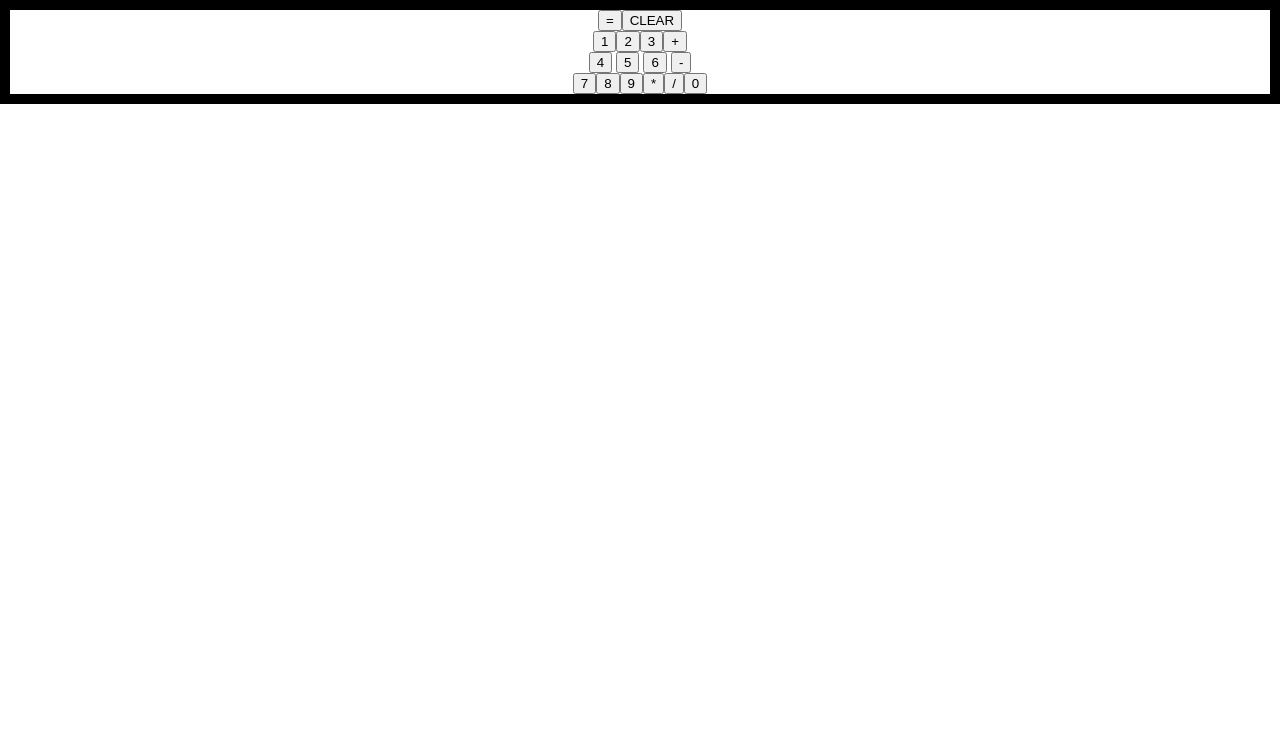
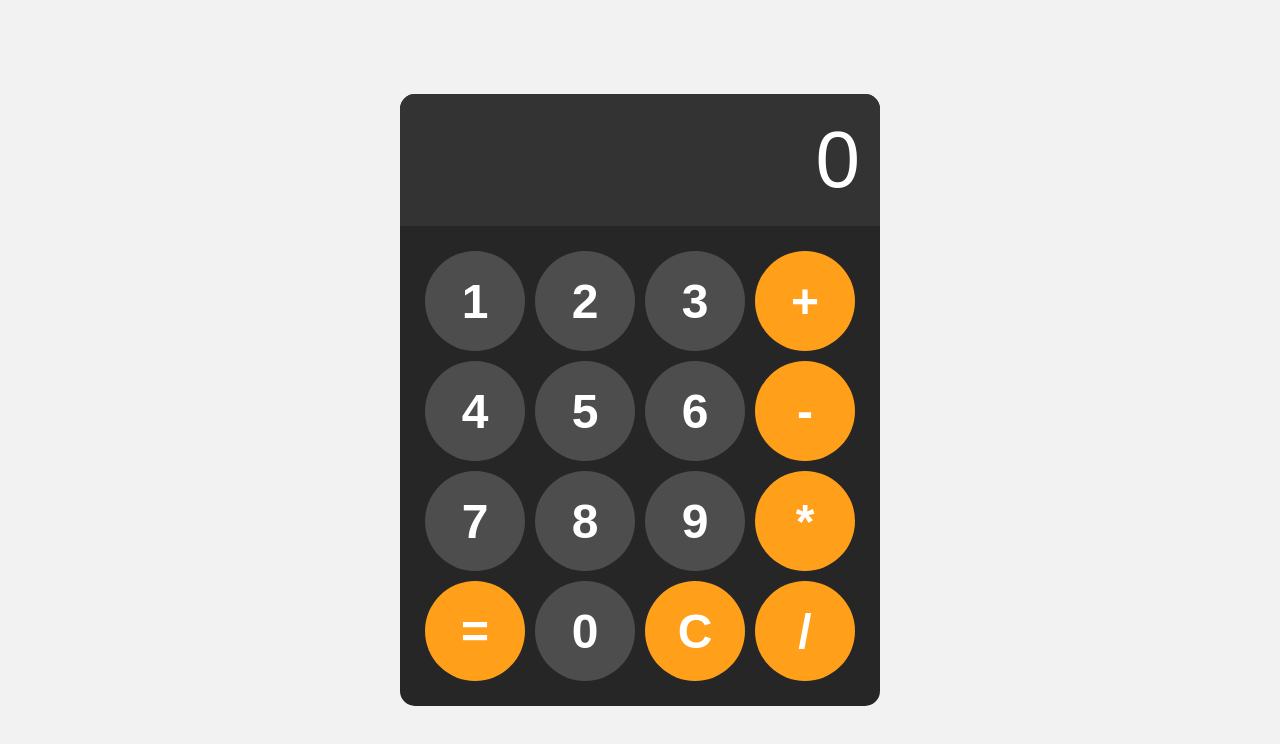
Before and after one commit to pygosclune/js-calculator, a plain HTML site: page index.html in a window 1280 px wide. Drawn offline with Linux system fonts and the light colour scheme.

Commit message:
changed a lot, it may be just new calculator

```diff
--- a/index.html
+++ b/index.html
@@ -8,30 +8,24 @@
 </head>
 <body>
     <div class="container">
-        <div class="first-line">
-            <div class="display"></div>
-            <button class="equals">=</button>
-            <button class="clear">CLEAR</button>
-        </div>
-        <div class="second-line">
-            <button class="1">1</button>
-            <button class="2">2</button>
-            <button class="3">3</button>
-            <button class="add">+</button>
-        </div>
-        <div class="third-line">
-            <button class="4">4</button>
-            <button class="5">5</button>
-            <button class="6">6</button>
-            <button class="subtract">-</button>
-        </div>
-        <div class="fourth-line">
-            <button class="7">7</button>
-            <button class="8">8</button>
-            <button class="9">9</button>
-            <button class="multiply">*</button>
-            <button class="divide">/</button>
-            <button class="0">0</button>
+        <div id="display"></div>
+        <div id="keys">
+            <button class="key">1</button>
+            <button class="key">2</button>
+            <button class="key">3</button>
+            <button class="add operator colored">+</button>
+            <button class="key">4</button>
+            <button class="key">5</button>
+            <button class="key">6</button>
+            <button class="subtract operator colored">-</button>
+            <button class="key">7</button>
+            <button class="key">8</button>
+            <button class="key">9</button>
+            <button class="multiply operator colored">*</button>
+            <button class="equals colored">=</button>
+            <button class="key">0</button>
+            <button class="clear colored">C</button>
+            <button class="divide operator colored">/</button>
         </div>
     </div>
     <script src="./script.js"></script>
--- a/script.js
+++ b/script.js
@@ -1,39 +1,46 @@
-let num1 = 0;
-let num2 = 0;
-let operator = "";
-
-const operate = function(num1, num2, operator) {
-    if (operator === "+") {
-        return num1 + num2;
-    } else if (operator === "-") {
-        return num1 - num2;
-    } else if (operator === "*") {
-        return num1 * num2;
-    } else if (operator === "/") {
-        return num1 / num2;
-    }
-}
-
-const display = document.querySelector(".display");
-const numberButtons = document.querySelectorAll(".container button:not(.equals)");
-const operatorButtons = document.querySelectorAll(".add, .subtract, .multiply, .divide");
+const display = document.getElementById("display");
+const numberButtons = document.querySelectorAll(".key");
+const operatorButtons = document.querySelectorAll(".operator");
 let displayValue = "0";
 let operatorClicked = false;
-
+let num1 = "";
+let num2 = "";
+let operator = "";
 
 const updateDisplay = () => {
     display.textContent = displayValue;
 };
 
+window.onload = () => {
+    updateDisplay();
+};
+
+const operate = function(num1, num2, operator) {
+    num1 = parseInt(num1);
+    num2 = parseInt(num2);
+    if (operator == "+") {
+        return num1 + num2;
+    } else if (operator == "-") {
+        return num1 - num2;
+    } else if (operator == "*") {
+        return num1 * num2;
+    } else if (operator == "/") {
+        return num1 / num2;
+    }
+}
+
 
 numberButtons.forEach(button => {
     button.addEventListener("click", function() {
         const buttonText = button.textContent;
-        if (displayValue === "0" || operatorClicked) {
+        if (displayValue === "0") {
             displayValue = buttonText;
             operatorClicked = false;
         } else {
             displayValue += buttonText;
+            if (operatorClicked) {
+                num2 += buttonText;
+            }
         }
         updateDisplay();
     });
@@ -43,16 +50,11 @@ numberButtons.forEach(button => {
 operatorButtons.forEach(button => {
     button.addEventListener("click", function() {
         if (!operatorClicked) {
-            if (operator !== "") {
-                num2 = parseFloat(displayValue);
-                num1 = operate(num1, num2, operator);
-                displayValue = num1.toString();
-                updateDisplay();
-            } else {
-                num1 = parseFloat(displayValue);
-            }
+            num1 = displayValue;
             operator = button.textContent;
             operatorClicked = true;
+            displayValue += operator;
+            updateDisplay();
         }
     });
 });
@@ -61,18 +63,16 @@ operatorButtons.forEach(button => {
 const equalsButton = document.querySelector(".equals");
 equalsButton.addEventListener("click", function() {
     if (operator !== "") {
-        num2 = parseFloat(displayValue);
-
         if (operator === "/" && num2 === 0) {
             displayValue = "Error: Division by 0";
         } else {
-            num1 = operate(num1, num2, operator);
-            const roundedAnswer = num1.toFixed(5);
-            displayValue = roundedAnswer.toString();
+            const result = operate(num1, num2, operator);
+            displayValue = result;
         }
 
         updateDisplay();
-        num2 = 0;
+        num1 = "";
+        num2 = "";
         operator = "";
         operatorClicked = false;
     }
@@ -83,14 +83,8 @@ const clearButton = document.querySelector(".clear");
 clearButton.addEventListener("click", function() {
     displayValue = "0";
     updateDisplay();
-    num1 = 0;
-    num2 = 0;
+    num1 = "";
+    num2 = "";
     operator = "";
     operatorClicked = false;
-
-    clearButton.textContent = "CLEANED";
-
-    setTimeout(function() {
-        clearButton.textContent = "CLEAR";
-    }, 1500);
 });
--- a/styles.css
+++ b/styles.css
@@ -1,15 +1,58 @@
 body {
     margin: 0;
+    display: flex;
+    justify-content: center;
+    align-items: center;
+    height: 100vh;
+    background-color: hsl(0, 0%, 95%);
 }
 
 .container {
-    display: flex;
-    flex-direction: column;
-    align-items: center;
-    border: 10px solid black;
+    font-family: Arial, sans-serif;
+    background-color: hsl(0, 0%, 15%);
+    border-radius: 15px;
+    max-width: 500px;
+    overflow: hidden;
+}
+#display {
+    padding: 20px;
+    font-size: 5rem;
+    text-align: right;
+    border: none;
+    background-color: hsl(0, 0%, 20%);
+    color: white;
 }
 
-.first-line, .second-line, .third-lane, .fourth-line {
-    display: flex;
-    flex-direction: row;
+#keys {
+    display: grid;
+    grid-template-columns: repeat(4, 1fr);
+    gap: 10px;
+    padding: 25px;
 }
+
+button {
+    width: 100px;
+    height: 100px;
+    border-radius: 50px;
+    border: none;
+    background-color: hsl(0, 0%, 30%);
+    color: white;
+    font-size: 3rem;
+    font-weight: bold;
+    cursor: pointer;
+}
+button:hover {
+    background-color: hsl(0, 0%, 40%);
+}
+button:active {
+    background-color: hsl(0, 0%, 50%);
+}
+.colored {
+    background-color: hsl(35, 100%, 55%);
+}
+.colored:hover {
+    background-color: hsl(35, 100%, 65%);
+}
+.colored:active{
+    background-color: hsl(35, 100%, 75%);
+}
```
